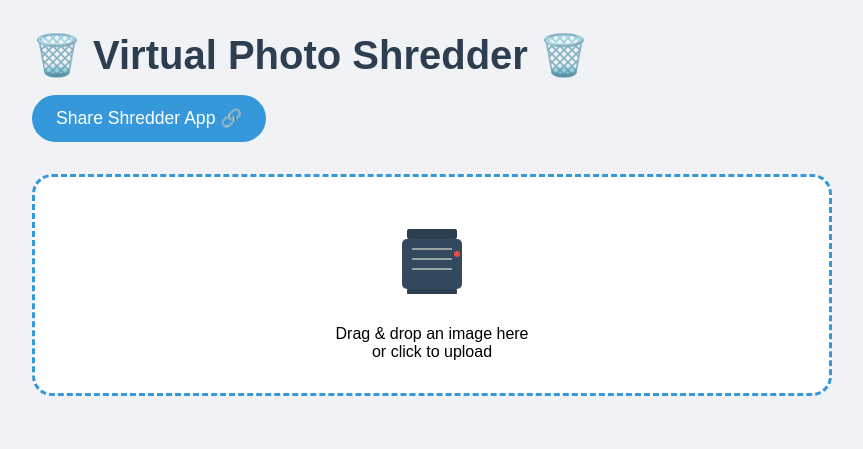
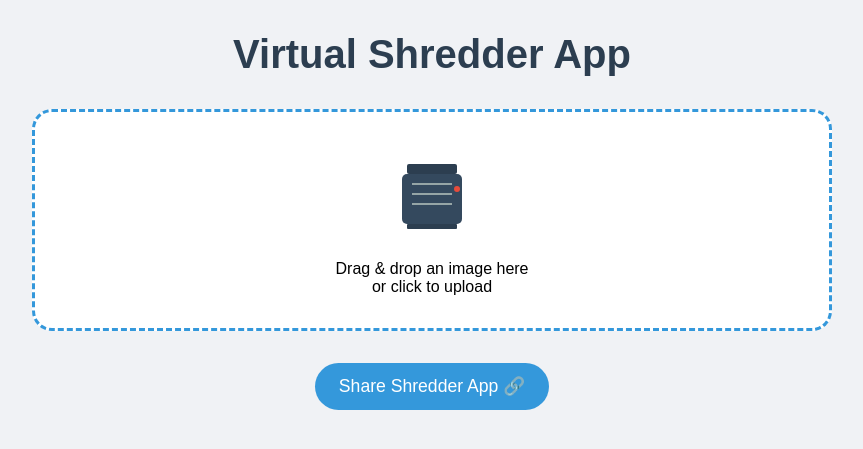
Before and after one commit to scjones13/PhotoShredderFun1, a Flask app: page / in a window 1280 px wide. Shown: the top 449 px of the page, without its empty margins (208-1071 px from the left). Run offline with Flask 3, Linux system fonts and the light colour scheme; some libraries are stand-ins or nearby versions.

Commit message:
Agent query: 1. Is the title centered and showing 'Virtual Shredder App'? 2. Is the share button now at the bottom of the page? 3. Does the share button and embed code functionality still work correctly?

```diff
--- a/static/css/style.css
+++ b/static/css/style.css
@@ -20,18 +20,11 @@
     text-align: center;
 }
 
-.header {
-    display: flex;
-    justify-content: space-between;
-    align-items: center;
-    margin-bottom: 2rem;
-    flex-wrap: wrap;
-    gap: 1rem;
-}
-
 h1 {
     color: #2c3e50;
     font-size: 2.5rem;
+    text-align: center;
+    margin-bottom: 2rem;
 }
 
 .upload-container {
@@ -132,6 +125,10 @@
     cursor: pointer;
     transition: all 0.3s ease;
     white-space: nowrap;
+    margin-top: 2rem;
+    display: block;
+    margin-left: auto;
+    margin-right: auto;
 }
 
 .share-button:hover {
@@ -233,11 +230,6 @@
 }
 
 @media (max-width: 600px) {
-    .header {
-        flex-direction: column;
-        text-align: center;
-    }
-
     h1 {
         font-size: 2rem;
     }
--- a/templates/index.html
+++ b/templates/index.html
@@ -9,10 +9,7 @@
 </head>
 <body>
     <div class="container">
-        <div class="header">
-            <h1>🗑️ Virtual Photo Shredder 🗑️</h1>
-            <button id="shareButton" class="share-button">Share Shredder App 🔗</button>
-        </div>
+        <h1>Virtual Shredder App</h1>
 
         <div class="upload-container" id="dropZone">
             <div class="upload-area">
@@ -36,6 +33,8 @@
                 <button id="resetButton" class="reset-button">Upload New Image</button>
             </div>
         </div>
+
+        <button id="shareButton" class="share-button">Share Shredder App 🔗</button>
     </div>
 
     <!-- Embed Code Modal -->
```
